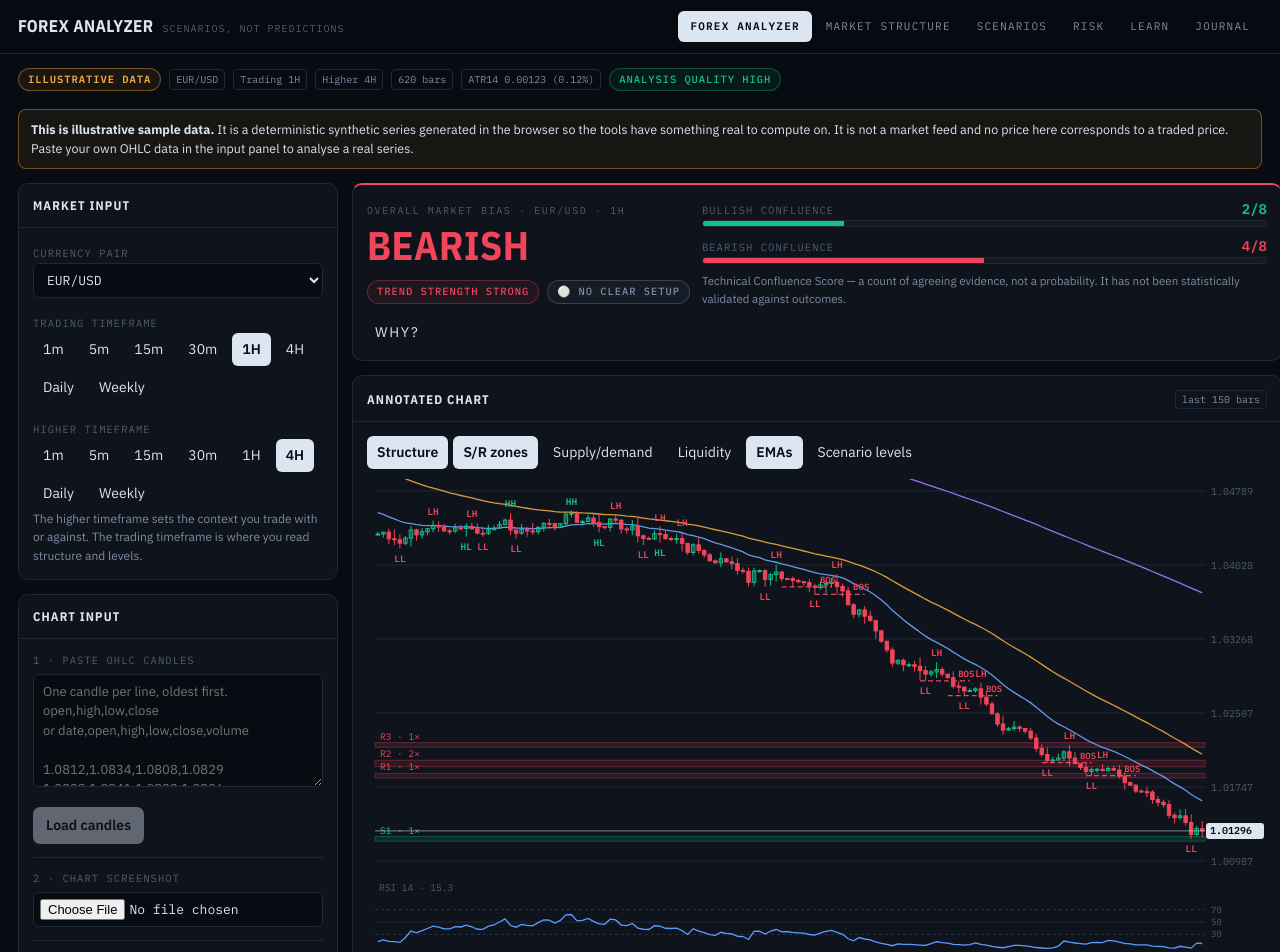
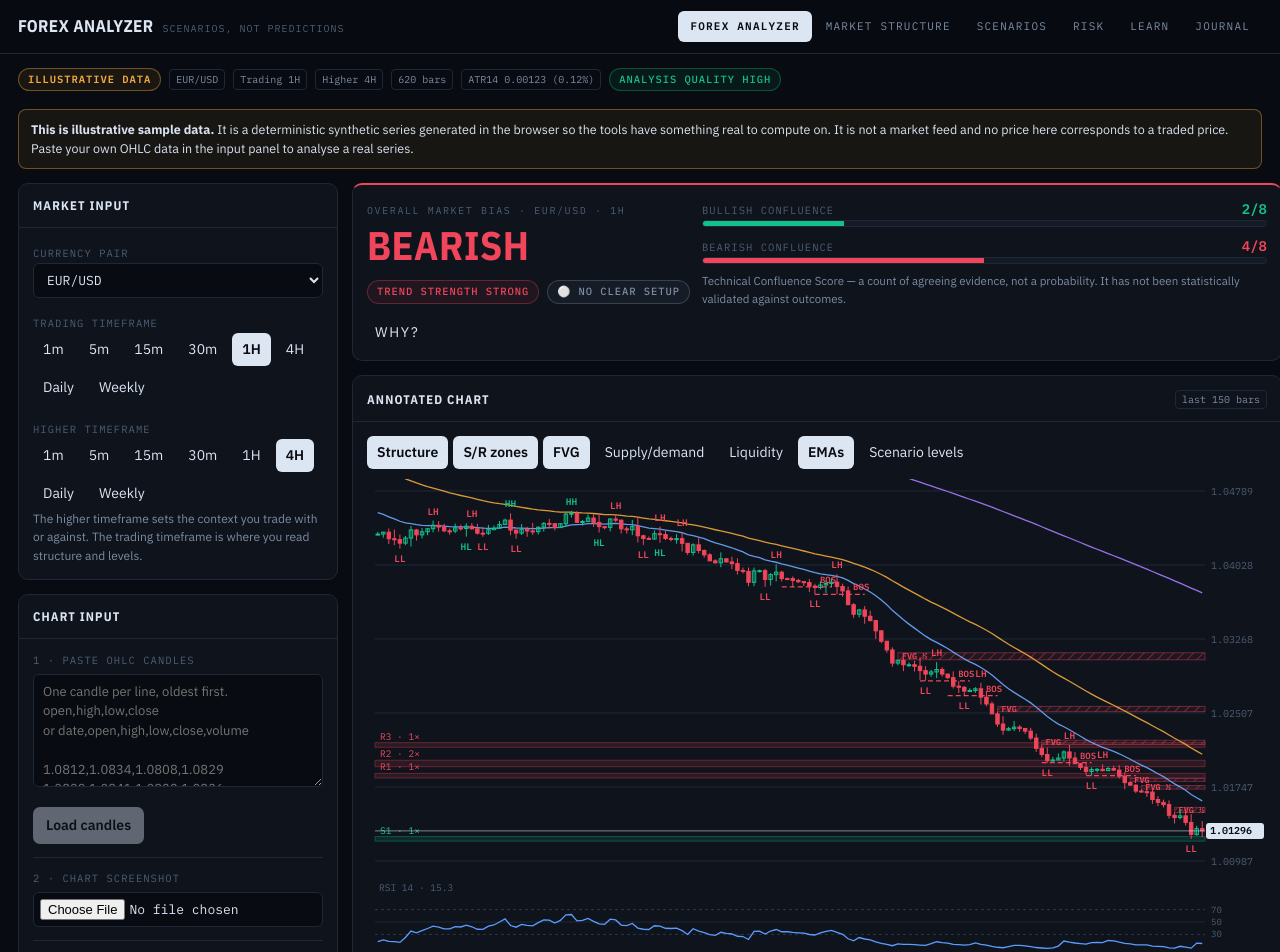
Before and after one commit to millikkal-sudo/forex-analyzer, a React (Vite) app: page / in a window 1280 px wide. Shown: the top 952 px of the page. Built offline with nearby package versions, Linux system fonts and the light colour scheme.

Commit message:
Add fair value gap detection functionality

```diff
--- a/src/App.jsx
+++ b/src/App.jsx
@@ -342,6 +342,47 @@ function findSDZones(c, atr) {
     if (kept.length >= 6) break;
   }
   return kept.sort((a, b) => a.dist - b.dist).slice(0, 4);
+}
+
+/* ============================ FAIR VALUE GAPS ==============================
+   A three-candle imbalance: candle 1's wick and candle 3's wick do not overlap,
+   so the middle candle covered that range in one direction only. The untouched
+   band between them is the gap. Detected on wicks, because the gap is defined by
+   the range that was skipped, not by where candles closed. */
+function findFVGs(c, atr) {
+  const found = [];
+  for (let i = 2; i < c.length; i++) {
+    const a1 = c[i - 2], a2 = c[i - 1], a3 = c[i];
+    let z = null;
+    if (a3.l > a1.h) z = { lo: a1.h, hi: a3.l, kind: "bullish" };
+    else if (a1.l > a3.h) z = { lo: a3.h, hi: a1.l, kind: "bearish" };
+    if (!z) continue;
+    z.size = z.hi - z.lo;
+    if (z.size < atr * 0.22) continue;           // ignore specks below a fifth of an ATR
+    z.i = i; z.originI = i - 2;
+    z.impulse = Math.abs(a2.c - a2.o) / (atr || 1);
+    found.push(z);
+  }
+  const price = last(c).c;
+  for (const z of found) {
+    let minLow = Infinity, maxHigh = -Infinity;
+    for (let j = z.i + 1; j < c.length; j++) { if (c[j].l < minLow) minLow = c[j].l; if (c[j].h > maxHigh) maxHigh = c[j].h; }
+    if (z.kind === "bullish") {
+      z.filled = minLow <= z.lo;
+      z.fillPct = Number.isFinite(minLow) ? Math.max(0, Math.min(1, (z.hi - minLow) / z.size)) : 0;
+    } else {
+      z.filled = maxHigh >= z.hi;
+      z.fillPct = Number.isFinite(maxHigh) ? Math.max(0, Math.min(1, (maxHigh - z.lo) / z.size)) : 0;
+    }
+    z.state = z.filled ? "Filled" : z.fillPct > 0.02 ? "Partially filled" : "Unfilled";
+    z.atrSize = z.size / (atr || 1);
+    z.mid = (z.lo + z.hi) / 2;
+    z.dist = Math.abs(z.mid - price);
+    z.barsAgo = c.length - 1 - z.i;
+    z.inside = price >= z.lo && price <= z.hi;
+  }
+  const open = found.filter((z) => !z.filled).sort((a, b) => a.dist - b.dist).slice(0, 6);
+  return { zones: open, total: found.length, filled: found.filter((z) => z.filled).length };
 }
 
 /* ============================== LIQUIDITY ================================== */
@@ -443,6 +484,7 @@ function analyzeSeries(c, tfMin) {
   const sr = buildSR(c, pivots, atr);
   const sd = findSDZones(c, atr);
   const liq = findLiquidity(c, pivots, atr, tfMin);
+  const fvg = findFVGs(c, atr);
   const patterns = findPatterns(c, atr);
 
   const e20 = last(ema[20].filter((v) => v != null));
@@ -482,7 +524,7 @@ function analyzeSeries(c, tfMin) {
   const strength = drift > 2.2 && maRead !== "Neutral" && structRead !== "Neutral" ? "Strong" : drift > 1 && maRead !== "Neutral" ? "Moderate" : "Weak";
 
   return { candles: c, price, ema, rsi, macd, atrArr, atr, atrPct, volatility, pivots, structure, structRead, events,
-    sr, sd, liq, patterns, maRead, maWhy, rsiVal, rsiPrev, rsiRead, rsiState, macdRead, macdWhy, momentumRead, srRead, srWhy, strength, tfMin };
+    sr, sd, liq, fvg, patterns, maRead, maWhy, rsiVal, rsiPrev, rsiRead, rsiState, macdRead, macdWhy, momentumRead, srRead, srWhy, strength, tfMin };
 }
 
 /* =============================== MTF LADDER ================================ */
@@ -507,12 +549,14 @@ function buildLadder(baseCandles, baseTf) {
 }
 
 /* ============================ CONFLUENCE LEDGER ============================ */
-function buildLedger(a, htf) {
+function buildLedger(a, htf, digits = 5) {
   const price = a.price;
   const nearSup = a.sr.sup[0], nearRes = a.sr.res[0];
   const near = (z) => z && price >= z.lo - a.atr * 0.4 && price <= z.hi + a.atr * 0.4;
   const e20 = last(a.ema[20].filter((v) => v != null)), e50 = last(a.ema[50].filter((v) => v != null));
   const sw = a.liq.sweep;
+  const bullFVG = a.fvg.zones.find((z) => z.kind === "bullish" && z.inside);
+  const bearFVG = a.fvg.zones.find((z) => z.kind === "bearish" && z.inside);
 
   const rows = [
     { key: "Market structure", max: 2,
@@ -528,8 +572,12 @@ function buildLedger(a, htf) {
       bear: a.macdRead === "Bearish" && nz(a.rsiVal, 50) < 50 ? 1 : 0,
       why: `MACD histogram reads ${a.macdRead.toLowerCase()}${a.rsiVal != null ? ` and RSI is ${a.rsiVal.toFixed(1)}` : ""}. The point is only awarded when both agree.` },
     { key: "Level reaction", max: 1,
-      bull: near(nearSup) ? 1 : 0, bear: near(nearRes) ? 1 : 0,
-      why: near(nearSup) ? `Price is working inside ${nearSup.name} support (${nearSup.touches} prior reaction${nearSup.touches === 1 ? "" : "s"}).` : near(nearRes) ? `Price is working inside ${nearRes.name} resistance (${nearRes.touches} prior reaction${nearRes.touches === 1 ? "" : "s"}).` : "Price is in open space between mapped zones, so no level is currently being tested." },
+      bull: near(nearSup) || bullFVG ? 1 : 0, bear: near(nearRes) || bearFVG ? 1 : 0,
+      why: near(nearSup) ? `Price is working inside ${nearSup.name} support (${nearSup.touches} prior reaction${nearSup.touches === 1 ? "" : "s"}).`
+        : bullFVG ? `Price is inside an unfilled bullish fair value gap at ${bullFVG.lo.toFixed(digits)}–${bullFVG.hi.toFixed(digits)}, ${bullFVG.barsAgo} bars old (${bullFVG.atrSize.toFixed(1)} ATR wide).`
+        : near(nearRes) ? `Price is working inside ${nearRes.name} resistance (${nearRes.touches} prior reaction${nearRes.touches === 1 ? "" : "s"}).`
+        : bearFVG ? `Price is inside an unfilled bearish fair value gap at ${bearFVG.lo.toFixed(digits)}–${bearFVG.hi.toFixed(digits)}, ${bearFVG.barsAgo} bars old (${bearFVG.atrSize.toFixed(1)} ATR wide).`
+        : "Price is in open space — no mapped zone and no open gap is currently being tested." },
     { key: "Liquidity confirmation", max: 1,
       bull: sw && sw.dir === "down" ? 1 : 0, bear: sw && sw.dir === "up" ? 1 : 0,
       why: sw ? `A recent bar traded ${sw.dir === "down" ? "below" : "above"} ${sw.level.kind.toLowerCase()} and closed back ${sw.dir === "down" ? "above" : "below"} it — resting orders were reached and price did not hold there. This is a sweep, not proof of reversal.` : "No sweep of a mapped liquidity level in the last 12 bars." },
@@ -559,6 +607,8 @@ function buildScenarios(a, led, htf, digits) {
   const supply = a.sd.find((z) => z.kind === "supply" && z.state !== "Broken");
   const eqH = a.liq.levels.find((l) => l.kind === "Equal highs");
   const eqL = a.liq.levels.find((l) => l.kind === "Equal lows");
+  const gapAbove = a.fvg.zones.filter((z) => z.mid > p && !z.inside).sort((x, y) => x.mid - y.mid)[0];
+  const gapBelow = a.fvg.zones.filter((z) => z.mid < p && !z.inside).sort((x, y) => y.mid - x.mid)[0];
 
   const bullish = {
     tone: "bull", title: "Scenario A — Bullish continuation",
@@ -575,7 +625,8 @@ function buildScenarios(a, led, htf, digits) {
     ],
     targets: [res[0] && { label: `${res[0].name} zone`, v: `${fmt(res[0].lo, digits)}–${fmt(res[0].hi, digits)}`, note: `${res[0].touches} prior reaction${res[0].touches === 1 ? "" : "s"}` },
       res[1] && { label: `${res[1].name} zone`, v: `${fmt(res[1].lo, digits)}–${fmt(res[1].hi, digits)}`, note: `${res[1].touches} prior reaction${res[1].touches === 1 ? "" : "s"}` },
-      eqH && { label: "Equal highs", v: fmt(eqH.price, digits), note: "resting buy-stops may sit just above" }].filter(Boolean),
+      eqH && { label: "Equal highs", v: fmt(eqH.price, digits), note: "resting buy-stops may sit just above" },
+      gapAbove && { label: `Unfilled ${gapAbove.kind} FVG`, v: `${fmt(gapAbove.lo, digits)}–${fmt(gapAbove.hi, digits)}`, note: `${gapAbove.atrSize.toFixed(1)} ATR wide, ${gapAbove.barsAgo} bars old` }].filter(Boolean),
     invalidation: lastHL ? `A candle closing below ${fmt(lastHL.price, digits)}. That breaks the higher-low sequence, which is the whole basis of this scenario.` : `A close below ${fmt(p - atr * 1.5, digits)} (1.5 ATR under current price) with no swing low left to defend.`,
   };
 
@@ -594,7 +645,8 @@ function buildScenarios(a, led, htf, digits) {
     ],
     targets: [sup[0] && { label: `${sup[0].name} zone`, v: `${fmt(sup[0].lo, digits)}–${fmt(sup[0].hi, digits)}`, note: `${sup[0].touches} prior reaction${sup[0].touches === 1 ? "" : "s"}` },
       sup[1] && { label: `${sup[1].name} zone`, v: `${fmt(sup[1].lo, digits)}–${fmt(sup[1].hi, digits)}`, note: `${sup[1].touches} prior reaction${sup[1].touches === 1 ? "" : "s"}` },
-      eqL && { label: "Equal lows", v: fmt(eqL.price, digits), note: "resting sell-stops may sit just below" }].filter(Boolean),
+      eqL && { label: "Equal lows", v: fmt(eqL.price, digits), note: "resting sell-stops may sit just below" },
+      gapBelow && { label: `Unfilled ${gapBelow.kind} FVG`, v: `${fmt(gapBelow.lo, digits)}–${fmt(gapBelow.hi, digits)}`, note: `${gapBelow.atrSize.toFixed(1)} ATR wide, ${gapBelow.barsAgo} bars old` }].filter(Boolean),
     invalidation: lastLH ? `A candle closing above ${fmt(lastLH.price, digits)}. That makes a higher high and removes the lower-high sequence this scenario depends on.` : `A close above ${fmt(p + atr * 1.5, digits)} (1.5 ATR above current price).`,
   };
 
@@ -902,6 +954,7 @@ function ChartPanel({ a, digits, layers, scenarioLines }) {
   let lo = Math.min(...c.map((k) => k.l)), hi = Math.max(...c.map((k) => k.h));
   const extra = [];
   if (layers.sr) a.sr.all.forEach((z) => extra.push(z.lo, z.hi));
+  if (layers.fvg) a.fvg.zones.forEach((z) => extra.push(z.lo, z.hi));
   if (layers.scenario) scenarioLines.forEach((l) => extra.push(l.price));
   extra.filter(Number.isFinite).forEach((v) => { if (v > lo - (hi - lo) * 0.5 && v < hi + (hi - lo) * 0.5) { lo = Math.min(lo, v); hi = Math.max(hi, v); } });
   const pad = (hi - lo) * 0.06 || 1;
@@ -930,6 +983,16 @@ function ChartPanel({ a, digits, layers, scenarioLines }) {
   return (
     <div ref={wrap} style={{ width: "100%" }}>
       <svg width={w} height={H} role="img" aria-label="Annotated price chart" style={{ display: "block" }}>
+        <defs>
+          <pattern id="fvgBull" width="7" height="7" patternTransform="rotate(45)" patternUnits="userSpaceOnUse">
+            <rect width="7" height="7" fill="rgba(20,192,138,0.07)" />
+            <line x1="0" y1="0" x2="0" y2="7" stroke={T.bull} strokeWidth="1.6" opacity="0.5" />
+          </pattern>
+          <pattern id="fvgBear" width="7" height="7" patternTransform="rotate(45)" patternUnits="userSpaceOnUse">
+            <rect width="7" height="7" fill="rgba(240,69,90,0.07)" />
+            <line x1="0" y1="0" x2="0" y2="7" stroke={T.bear} strokeWidth="1.6" opacity="0.5" />
+          </pattern>
+        </defs>
         <rect x="0" y="0" width={w} height={H} fill={T.panel} />
         {priceTicks.map((p, i) => (
           <g key={i}>
@@ -951,6 +1014,22 @@ function ChartPanel({ a, digits, layers, scenarioLines }) {
             fill={z.kind === "demand" ? "rgba(20,192,138,0.10)" : "rgba(240,69,90,0.10)"}
             stroke={(z.kind === "demand" ? T.bull : T.bear) + "44"} strokeDasharray="3 3" strokeWidth="1" />
         ))}
+
+        {layers.fvg && a.fvg.zones.map((z, i) => {
+          const x0 = Math.max(padL, X(idx(z.i)));
+          const yTop = Y(z.hi), hh = Math.max(2.5, Y(z.lo) - Y(z.hi));
+          return (
+            <g key={"f" + i}>
+              <rect x={x0} y={yTop} width={Math.max(6, w - padR - x0)} height={hh}
+                fill={z.kind === "bullish" ? "url(#fvgBull)" : "url(#fvgBear)"}
+                stroke={(z.kind === "bullish" ? T.bull : T.bear) + "66"} strokeWidth="1" />
+              <text x={x0 + 4} y={yTop + hh / 2 + 3} fill={z.kind === "bullish" ? T.bull : T.bear}
+                fontSize="8.5" fontWeight="700" fontFamily="IBM Plex Mono, monospace">
+                FVG{z.state === "Partially filled" ? " \u00bd" : ""}
+              </text>
+            </g>
+          );
+        })}
 
         {layers.liquidity && a.liq.levels.slice(0, 5).map((l, i) => (
           <g key={"l" + i}>
@@ -1028,7 +1107,7 @@ export default function ForexAnalyzer() {
   const [paste, setPaste] = useState("");
   const [imageNote, setImageNote] = useState(null);
   const [openWhy, setOpenWhy] = useState(null);
-  const [layers, setLayers] = useState({ ema: true, sr: true, sd: false, liquidity: false, structure: true, scenario: false });
+  const [layers, setLayers] = useState({ ema: true, sr: true, sd: false, liquidity: false, fvg: true, structure: true, scenario: false });
   const [checks, setChecks] = useState({});
   const [teach, setTeach] = useState(false);
   const [events, setEvents] = useState([]);
@@ -1054,7 +1133,7 @@ export default function ForexAnalyzer() {
   const a = useMemo(() => analyzeSeries(series, TF_MIN[tfMismatch ? nativeTf : tradeTf]), [series, tradeTf, nativeTf, tfMismatch]);
   const ladder = useMemo(() => buildLadder(raw, nativeTf), [raw, nativeTf]);
   const htf = ladder.find((l) => l.tf === htfTf);
-  const led = useMemo(() => (a ? buildLedger(a, htf) : null), [a, htf]);
+  const led = useMemo(() => (a ? buildLedger(a, htf, digits) : null), [a, htf, digits]);
   const scen = useMemo(() => (a && led ? buildScenarios(a, led, htf, digits) : null), [a, led, htf, digits]);
   const bias = a && led ? overallBias(led, a) : null;
   const status = led && scen ? currentStatus(led, scen) : null;
@@ -1349,7 +1428,7 @@ function AnalyzerTab({ a, led, bias, status, htf, ladder, digits, layers, setLay
 
       <Card title="Annotated chart" right={<span className="tag">last {Math.min(a.candles.length, 150)} bars</span>}>
         <div className="row" style={{ gap: 5, marginBottom: 10 }}>
-          {L("structure", "Structure")}{L("sr", "S/R zones")}{L("sd", "Supply/demand")}{L("liquidity", "Liquidity")}{L("ema", "EMAs")}{L("scenario", "Scenario levels")}
+          {L("structure", "Structure")}{L("sr", "S/R zones")}{L("fvg", "FVG")}{L("sd", "Supply/demand")}{L("liquidity", "Liquidity")}{L("ema", "EMAs")}{L("scenario", "Scenario levels")}
         </div>
         <ChartPanel a={a} digits={digits} layers={layers} scenarioLines={scenarioLines} />
         <p className="note mt">Labels are placed only where the data supports them: HH/HL/LH/LL come from confirmed swing pivots, BOS and CHOCH from candle closes through a prior swing, and zones from clustered pivot prices. Nothing is drawn by hand.</p>
@@ -1541,6 +1620,30 @@ function StructureTab({ a, digits, openWhy, setOpenWhy, ladder, htfTf, tradeTf }
           <p className="note mt">Liquidity zones are simply places where a lot of orders are likely to be resting — stops behind obvious swing points, entries at obvious levels. Price reaching them explains why moves sometimes overshoot. A sweep is not a reversal signal on its own, and describing it as "institutions hunting stops" is a story, not evidence.</p>
         </Card>
       </div>
+
+      <Card title="Fair value gaps" right={<span className="tag">{a.fvg.zones.length} open of {a.fvg.total} found</span>}>
+        {a.fvg.zones.length === 0 ? (
+          <p className="note">No unfilled gap wider than a fifth of an ATR in this series. {a.fvg.total > 0 ? `All ${a.fvg.total} that formed have since been traded back through.` : "Price has not moved with enough one-way urgency to leave one."}</p>
+        ) : (
+          <div className="ledger">
+            {a.fvg.zones.map((z, i) => (
+              <div className="led" key={i}>
+                <span className="dot" style={{ background: z.kind === "bullish" ? T.bull : T.bear }} />
+                <span>
+                  <b style={{ color: z.kind === "bullish" ? T.bull : T.bear, textTransform: "capitalize" }}>{z.kind} FVG</b>{" "}
+                  <span className="mono">{z.lo.toFixed(digits)} - {z.hi.toFixed(digits)}</span>{" "}
+                  <span className="tag">{z.state}</span>{z.inside && <span className="tag" style={{ color: T.warn, borderColor: T.warn + "66" }}>price inside</span>}
+                  <small>{z.atrSize.toFixed(1)} ATR wide, formed {z.barsAgo} bars ago{z.fillPct > 0.02 ? `, ${Math.round(z.fillPct * 100)}% traded back into` : ""}. The middle candle covered this range in one direction only, so no two-sided trading happened here.</small>
+                </span><span />
+              </div>
+            ))}
+          </div>
+        )}
+        <div className="mt"><Why id="fvg" open={openWhy} setOpen={setOpenWhy}>
+          A fair value gap is found by comparing candle 1 and candle 3 of every three-bar sequence. If candle 1's high sits below candle 3's low, the market jumped that band without trading both ways through it, and that band is the gap. Detection uses wicks, not closes, because the gap is defined by the range that was skipped. Anything narrower than a fifth of an ATR is ignored, otherwise every ordinary bar produces one.
+        </Why></div>
+        <p className="note mt">The common claim is that gaps get filled. In this particular series {a.fvg.total > 0 ? `${a.fvg.filled} of ${a.fvg.total} did (${Math.round((a.fvg.filled / a.fvg.total) * 100)}%)` : "there is not enough of a sample to say"} - which is a useful number precisely because it is not 100%. An unfilled gap is a plausible area price may be drawn back to, not an appointment it has to keep.</p>
+      </Card>
 
       <Card title="Candlestick readings">
         {a.patterns.length === 0 && <p className="note">No recognisable pattern in the last eight candles. That is the normal state of a chart.</p>}
@@ -1943,6 +2046,7 @@ function LearnTab({ a, led, scen, bias, status, ladder, htf, digits, pairLabel,
             ["BOS — break of structure", "A candle closing beyond the last swing in the direction the market was already moving. Continuation evidence."],
             ["CHOCH — change of character", "The first close through a swing in the opposite direction. An early warning that control may be shifting."],
             ["Supply / demand zone", "The small area price left in a hurry, suggesting orders were filled there in size."],
+            ["FVG - fair value gap", "A band of price the market jumped in one move, leaving no two-way trade inside it. Sometimes revisited, often not - treat it as a possible destination, never a scheduled one."],
             ["Liquidity", "Places where many orders are likely resting — usually just beyond an obvious high or low."],
             ["Sweep", "Price trading through such an area and closing back inside it."],
             ["ATR", "Average true range: the typical distance price covers in one bar. Use it to size stops."],
```
